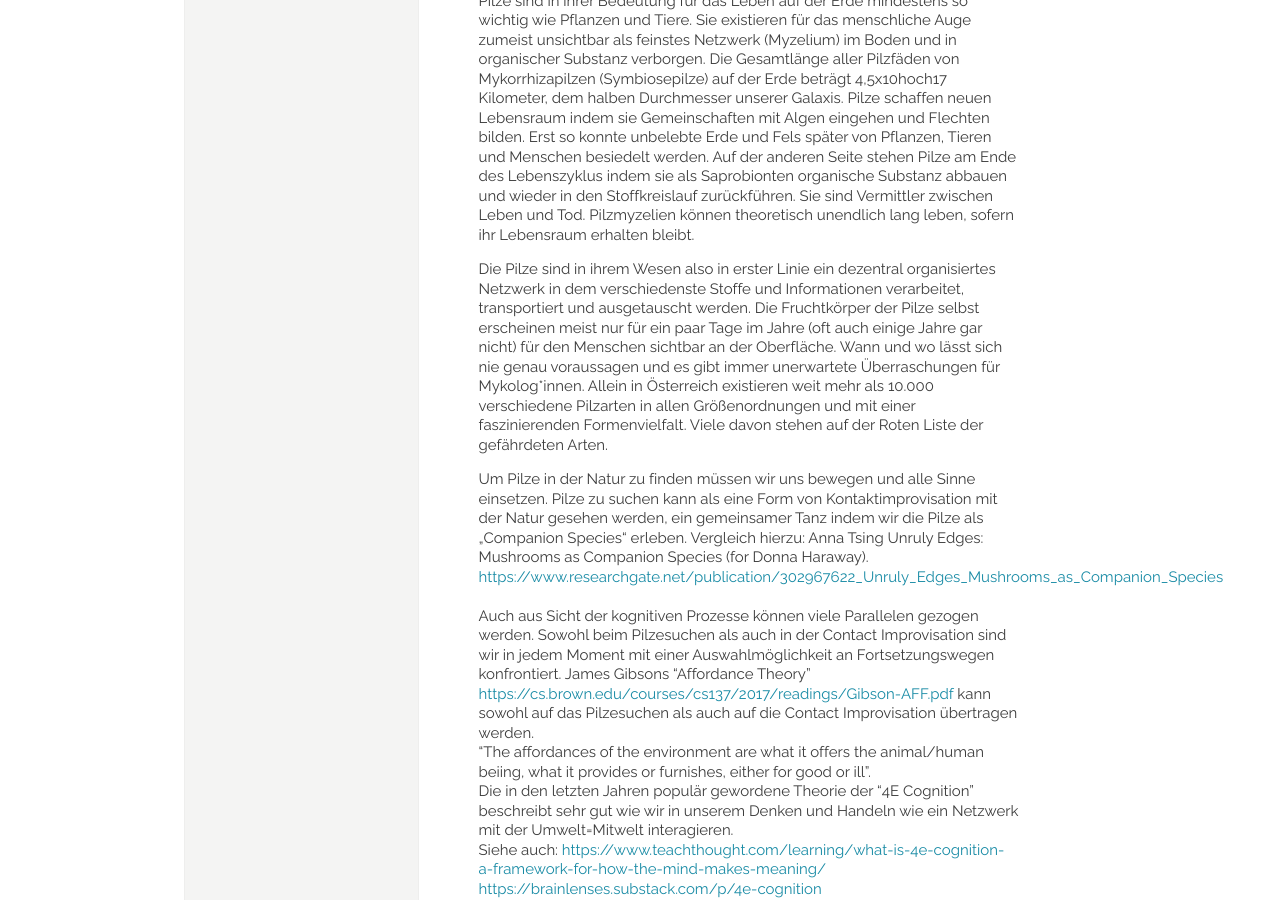
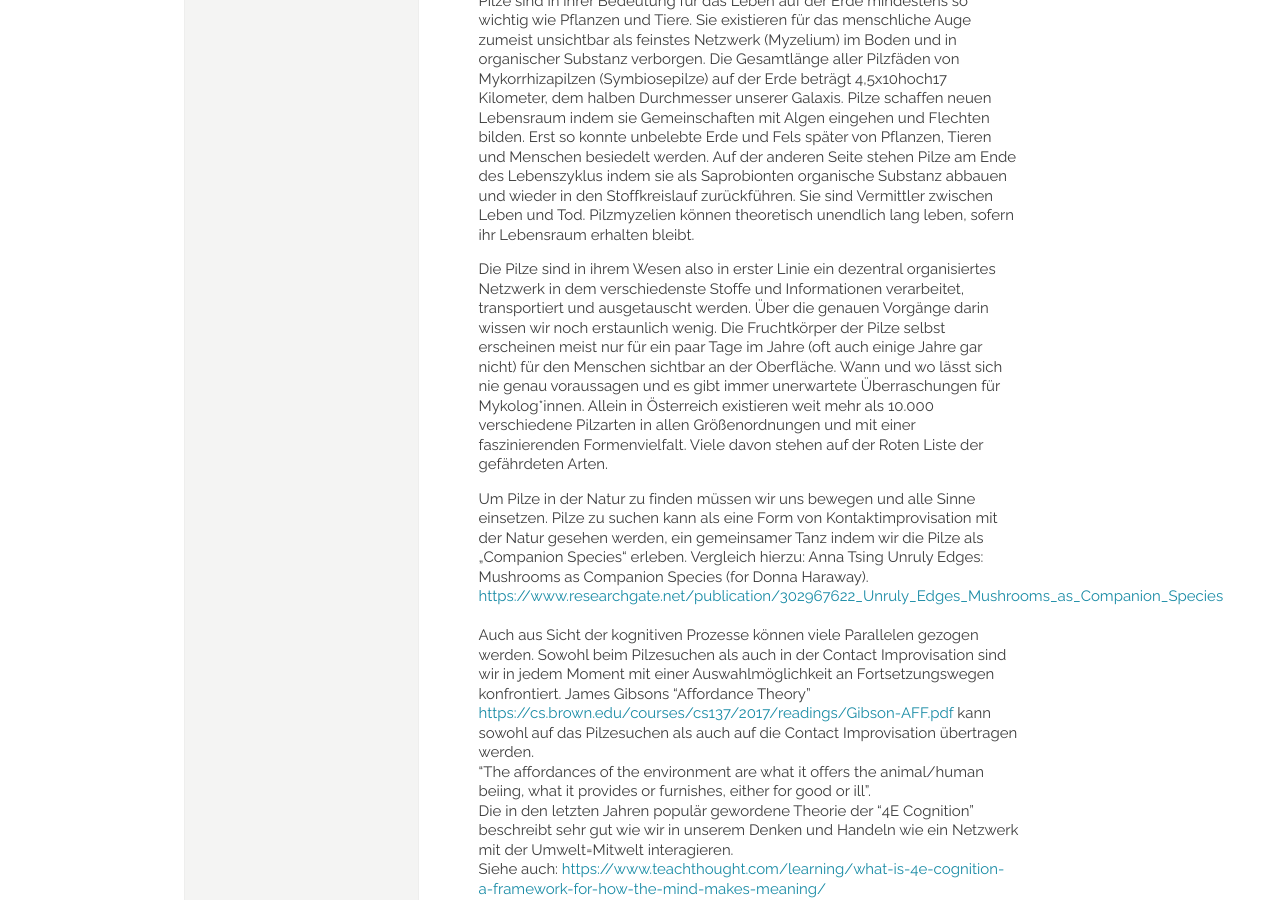
Before and after one commit to manulari/rollingpointat, a Jekyll site: the page built from _pages_de/mycelium.md, in a window 1280 px wide and 900 px high, scrolled down 2409 px. Built offline with Jekyll 4.4.1, drawn with Linux system fonts in a browser that asks for light colours; comment, search, counter and statistics services are not loaded.

Commit message:
Update page (de) “mycelium”

```diff
--- a/_pages_de/mycelium.md
+++ b/_pages_de/mycelium.md
@@ -10,8 +10,6 @@ language: de
 **Exploring Interconnection and Movement Biodiversity**
 
 **Ein experimentelles rollingpoint Outdoor-Kunstprojekt**
-
-
 
 **Termine 2024:**
 
@@ -28,8 +26,6 @@ Treffpunkt: In der Fußgängerzone des WU Campus an der nördlichen Ecke des ora
 Koordinaten: 48.2304, 16.3914\
 Bei der Lagerwiese oberhalb der alten Eisenbahnbrücke\
 Von der Innstraße 18 aus über die Leystraße bzw. von der Vorgartenstraße 98 aus in 150m erreichbar.
-
-
 
 ![](/assets/uploads/sdim0844.jpg)
 
@@ -73,7 +69,7 @@ Spenden auf unser Vereinskonto IBAN: AT54 3200 0000 1701 2717, BIC: RLNWATWW, Ve
 
 Pilze sind in ihrer Bedeutung für das Leben auf der Erde mindestens so wichtig wie Pflanzen und Tiere. Sie existieren für das menschliche Auge zumeist unsichtbar als feinstes Netzwerk (Myzelium) im Boden und in organischer Substanz verborgen. Die Gesamtlänge aller Pilzfäden von Mykorrhizapilzen (Symbiosepilze) auf der Erde beträgt 4,5x10hoch17 Kilometer, dem halben Durchmesser unserer Galaxis. Pilze schaffen neuen Lebensraum indem sie Gemeinschaften mit Algen eingehen und Flechten bilden. Erst so konnte unbelebte Erde und Fels später von Pflanzen, Tieren und Menschen besiedelt werden. Auf der anderen Seite stehen Pilze am Ende des Lebenszyklus indem sie als Saprobionten organische Substanz abbauen und wieder in den Stoffkreislauf zurückführen. Sie sind Vermittler zwischen Leben und Tod. Pilzmyzelien können theoretisch unendlich lang leben, sofern ihr Lebensraum erhalten bleibt.
 
-Die Pilze sind in ihrem Wesen also in erster Linie ein dezentral organisiertes Netzwerk in dem verschiedenste Stoffe und Informationen verarbeitet, transportiert und ausgetauscht werden. Die Fruchtkörper der Pilze selbst erscheinen meist nur für ein paar Tage im Jahre (oft auch einige Jahre gar nicht) für den Menschen sichtbar an der Oberfläche. Wann und wo lässt sich nie genau voraussagen und es gibt immer unerwartete Überraschungen für Mykolog*innen. Allein in Österreich existieren weit mehr als 10.000 verschiedene Pilzarten in allen Größenordnungen und mit einer faszinierenden Formenvielfalt. Viele davon stehen auf der Roten Liste der gefährdeten Arten.
+Die Pilze sind in ihrem Wesen also in erster Linie ein dezentral organisiertes Netzwerk in dem verschiedenste Stoffe und Informationen verarbeitet, transportiert und ausgetauscht werden. Über die genauen Vorgänge darin wissen wir noch erstaunlich wenig. Die Fruchtkörper der Pilze selbst erscheinen meist nur für ein paar Tage im Jahre (oft auch einige Jahre gar nicht) für den Menschen sichtbar an der Oberfläche. Wann und wo lässt sich nie genau voraussagen und es gibt immer unerwartete Überraschungen für Mykolog*innen. Allein in Österreich existieren weit mehr als 10.000 verschiedene Pilzarten in allen Größenordnungen und mit einer faszinierenden Formenvielfalt. Viele davon stehen auf der Roten Liste der gefährdeten Arten.
 
 Um Pilze in der Natur zu finden müssen wir uns bewegen und alle Sinne einsetzen. Pilze zu suchen kann als eine Form von Kontaktimprovisation mit der Natur gesehen werden, ein gemeinsamer Tanz indem wir die Pilze als „Companion Species“ erleben. Vergleich hierzu: Anna Tsing Unruly Edges: Mushrooms as Companion Species (for Donna Haraway). <https://www.researchgate.net/publication/302967622_Unruly_Edges_Mushrooms_as_Companion_Species>\
 \
```
